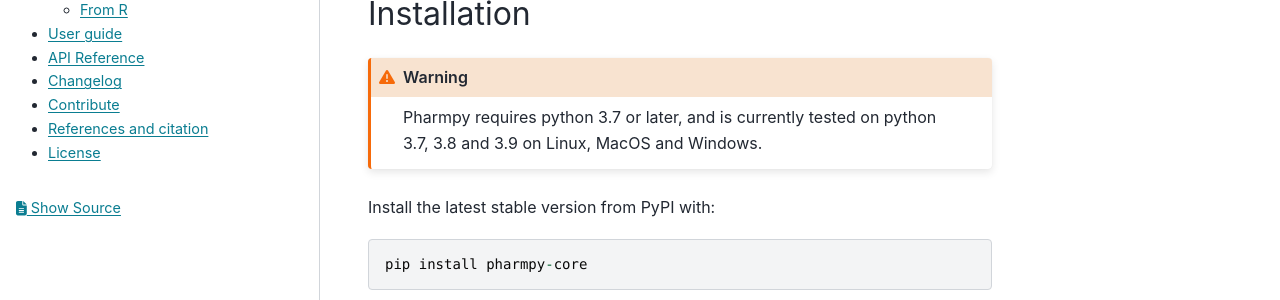
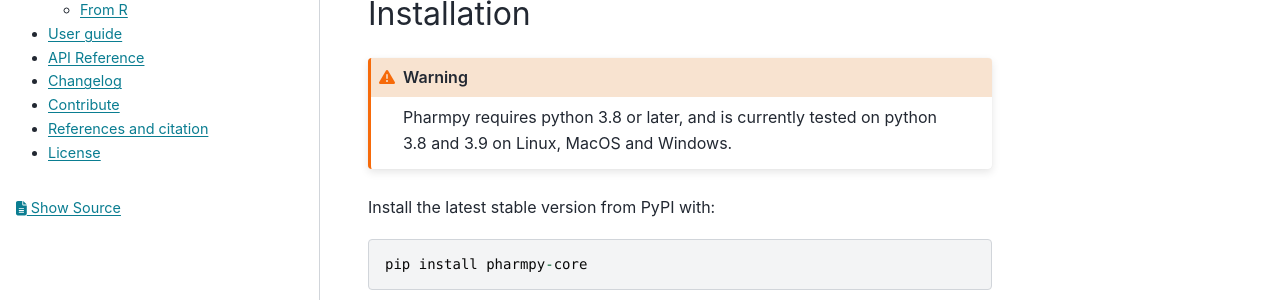
Before and after one commit to pharmpy/pharmpy, a Sphinx documentation site: the page built from docs/getting_started.rst, in a window 1280 px wide and 1400 px high. Shown: the part 310-610 px from the top of the window. Built offline with Sphinx 7.4.7 and the PyData theme 0.15.4, drawn with Linux system fonts in a browser that asks for light colours; some of the changed text lies outside the part shown.

Commit message:
Drop support for Python 3.7 (fixes #281)

```diff
--- a/CHANGELOG.rst
+++ b/CHANGELOG.rst
@@ -4,6 +4,7 @@
 * Add modeling.get_doseid
 * Add modeling.get_unit_of
 * Add modeling.get_concentration_parameters_from_data
+* Support for Python 3.7 dropped
 
 0.41.0 (2021-12-21)
 -------------------
--- a/README.rst
+++ b/README.rst
@@ -7,7 +7,7 @@
 .. image:: https://github.com/pharmpy/pharmpy/workflows/CI/badge.svg
     :target: https://github.com/pharmpy/pharmpy/actions
 
-.. image:: https://img.shields.io/badge/python-3.7%20|%203.8%20|%203.9-blue
+.. image:: https://img.shields.io/badge/python-3.8%20|%203.9-blue
    :target: https://www.python.org/downloads/
 
 .. image:: https://img.shields.io/badge/code%20style-black-000000.svg
--- a/docs/contribute.rst
+++ b/docs/contribute.rst
@@ -90,7 +90,6 @@
 
 .. code-block:: sh
 
-    pyenv install 3.7.7
     pyenv install 3.8.3
     pyenv install 3.9.1
 
@@ -98,7 +97,7 @@
 
 .. code-block:: sh
 
-    pyenv local 3.7.7 3.8.3 3.9.1
+    pyenv local 3.8.3 3.9.1
 
 Sources:
 https://realpython.com/intro-to-pyenv/
--- a/docs/getting_started.rst
+++ b/docs/getting_started.rst
@@ -9,8 +9,8 @@
 Installation
 ------------
 
-.. warning:: Pharmpy requires python 3.7 or later,
-    and is currently tested on python 3.7, 3.8 and 3.9 on Linux, MacOS and Windows.
+.. warning:: Pharmpy requires python 3.8 or later,
+    and is currently tested on python 3.8 and 3.9 on Linux, MacOS and Windows.
 
 Install the latest stable version from PyPI with::
 
@@ -53,7 +53,7 @@
 Pharmpy can also be used in R. To call Pharmpy from R the following is needed on your computer:
 
 #. The reticulate R package
-#. Python 3.7 or newer
+#. Python 3.8 or newer
 #. Pharmpy
 
 See :ref:`here <using_r>` for more information on how to use Pharmpy in R.
--- a/setup.py
+++ b/setup.py
@@ -56,7 +56,6 @@
         'Operating System :: Microsoft :: Windows',
         'Programming Language :: Python',
         'Programming Language :: Python :: 3 :: Only',
-        'Programming Language :: Python :: 3.7',
         'Programming Language :: Python :: 3.8',
         'Programming Language :: Python :: 3.9',
         'Programming Language :: Python :: Implementation :: CPython',
```
Also changed, not shown: other parts of docs/getting_started.rst (+2 -2 lines), 3 other files.
